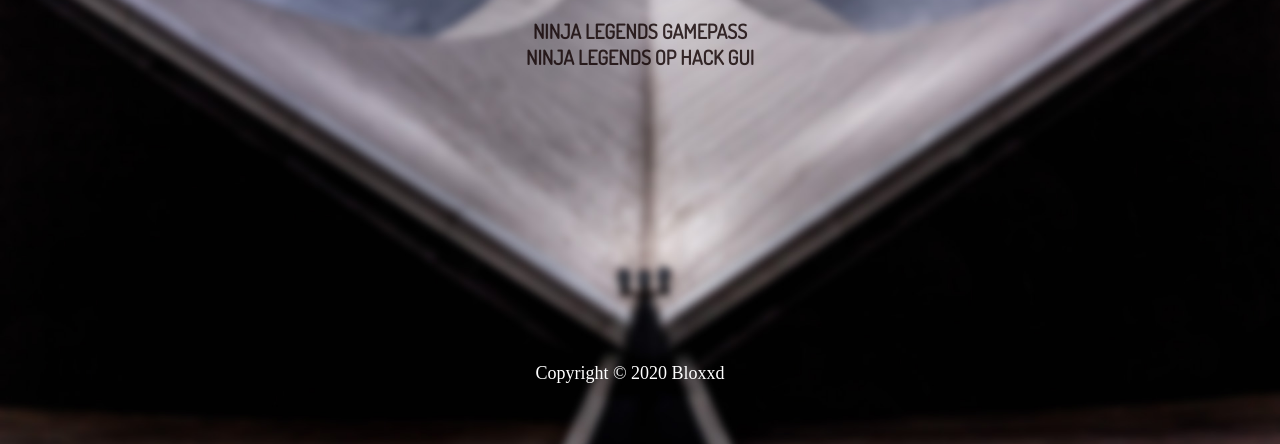
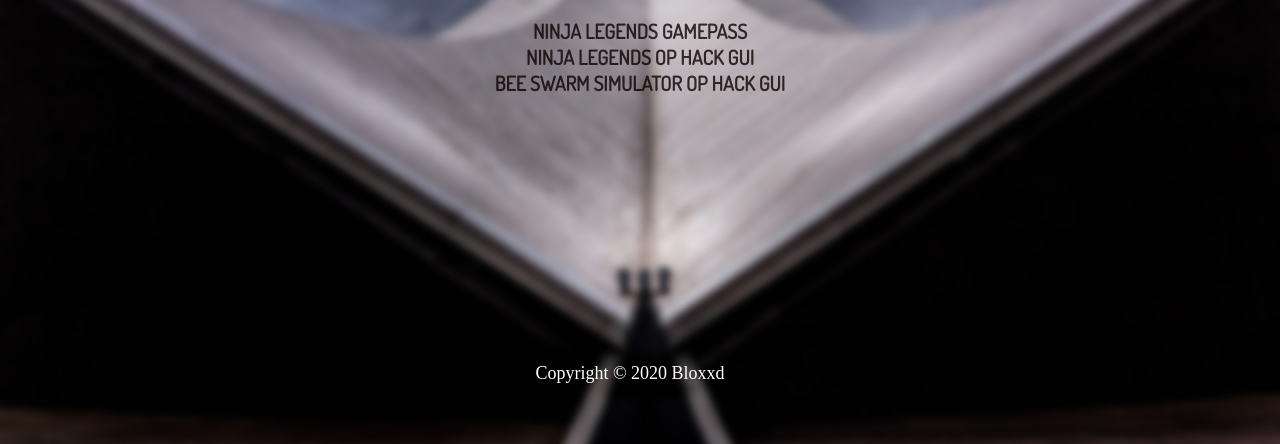
Before and after one commit to Karewen/bloxxd, a plain HTML site: page script.html in a window 1280 px wide. Shown: the part 356-800 px from the top of the page. Drawn offline with Linux system fonts and the light colour scheme.

Commit message:
nice stuff

```diff
--- a/script.html
+++ b/script.html
@@ -25,7 +25,8 @@
 
          <ul>
             <li><a href="https://direct-link.net/74039/ninjalegendsgamepass">Ninja Legends Gamepass</a></li>
-            <li><a href="https://direct-link.net/74039/ninjalegendsscript">Ninja Legends OP Hack GUI</a></li>
+			<li><a href="https://direct-link.net/74039/ninjalegendsscript">Ninja Legends OP Hack GUI</a></li>
+			<li><a href="https://direct-link.net/74039/beeswarmsimulatoropgui">Bee Swarm Simulator OP Hack GUI</a></li>
         </ul>
 
 	</div>
```
